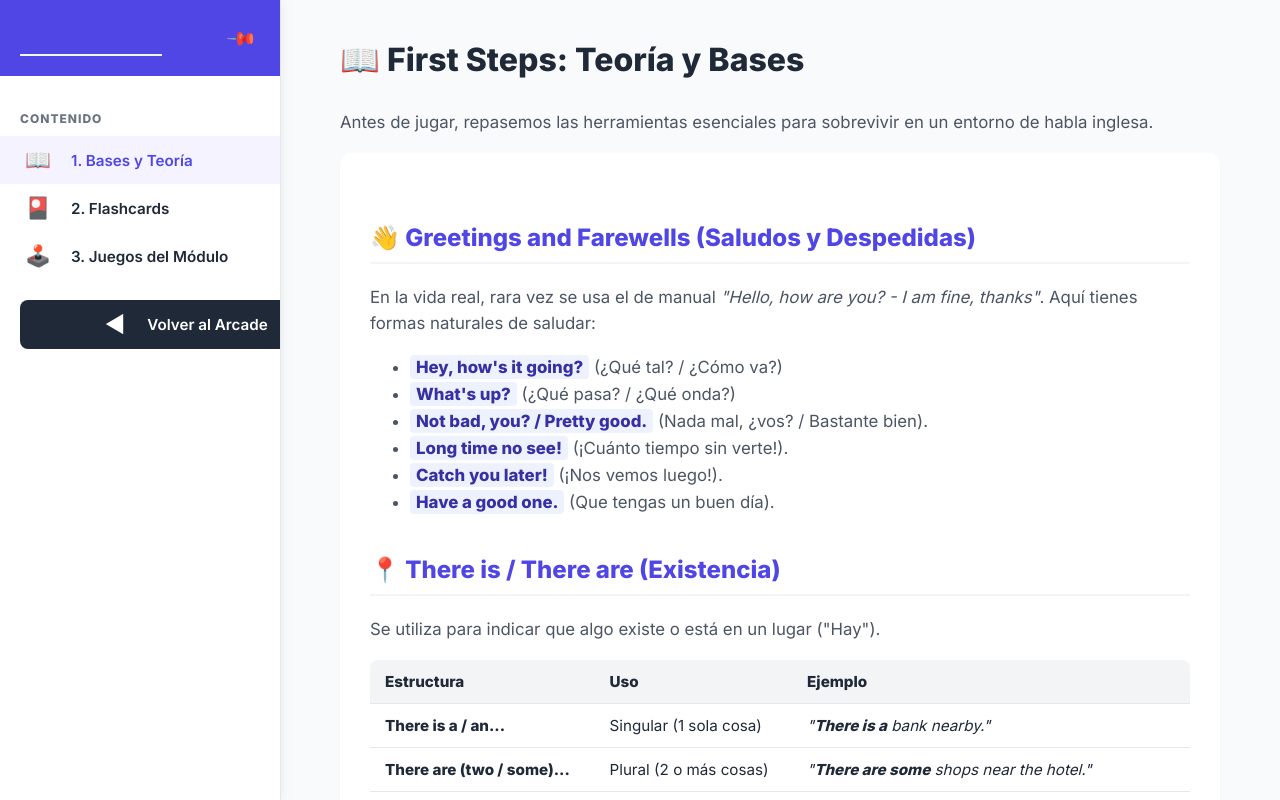
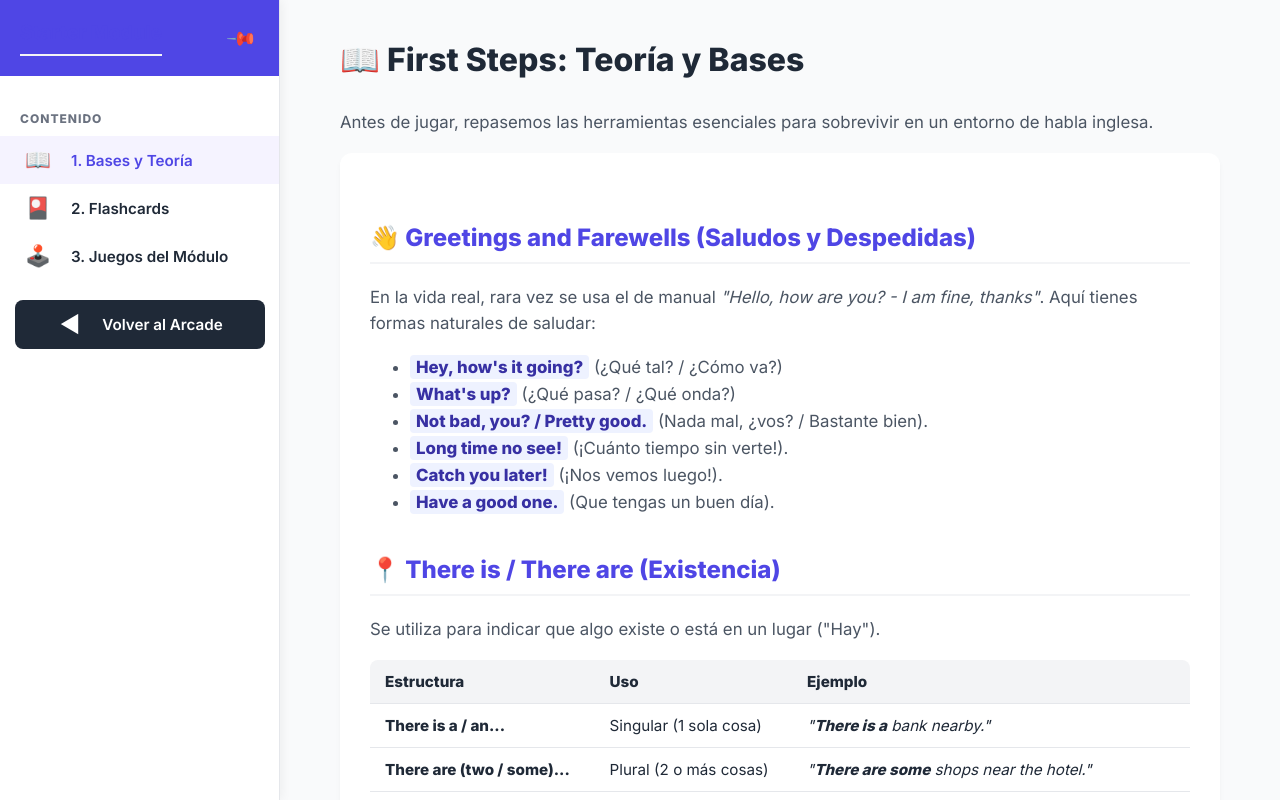
Before and after one commit to delfi-english/english-practice, a plain HTML site: page starter-module.html in a window 1280 px wide. Both pictures are taken after a click on the button "Fijar menú". Shown: the top 800 px of the page. Drawn offline with Linux system fonts and the light colour scheme.

Commit message:
Update starter-module.html
agregado de más expresiones y ajuste de barra lateral y audios

```diff
--- a/starter-module.html
+++ b/starter-module.html
@@ -6,6 +6,11 @@
     <title>Starter Module - Mi Plataforma</title>
     <style>
         @import url('https://fonts.googleapis.com/css2?family=Inter:wght@400;600;800&display=swap');
+
+        /* Parche global para evitar desbordamientos de padding que generan scrollbars */
+        * {
+            box-sizing: border-box;
+        }
 
         :root {
             --primary: #4f46e5;
@@ -26,9 +31,10 @@
             color: var(--text-dark);
             display: flex;
             min-height: 100vh;
+            overflow-x: hidden;
         }
 
-        /* SIDEBAR CONTRAÍBLE (Estilo unificado) */
+        /* SIDEBAR CONTRAÍBLE */
         .sidebar {
             width: 70px;
             background-color: var(--white);
@@ -42,7 +48,7 @@
             box-shadow: 2px 0 10px rgba(0,0,0,0.05);
             z-index: 50;
             transition: width 0.3s ease;
-            overflow-x: hidden;
+            overflow-x: hidden; /* Corta el scroll horizontal */
             white-space: nowrap;
         }
 
@@ -55,6 +61,7 @@
             padding: 20px;
             background-color: var(--primary);
             color: var(--white);
+            min-width: 280px; /* Mantiene la proporción al contraerse */
         }
 
         .sidebar-brand {
@@ -77,11 +84,12 @@
             cursor: pointer;
             opacity: 0.5;
             transition: opacity 0.2s, transform 0.2s;
+            margin-left: auto;
         }
         .pin-btn:hover { opacity: 1; transform: scale(1.1); }
         .sidebar.pinned .pin-btn { opacity: 1; transform: rotate(45deg); color: #fcd34d; }
 
-        .sidebar-nav { padding: 15px 0; overflow-y: auto; height: calc(100vh - 70px); }
+        .sidebar-nav { padding: 15px 0; overflow-y: auto; overflow-x: hidden; height: calc(100vh - 70px); }
 
         .nav-category {
             font-size: 0.75rem; text-transform: uppercase; letter-spacing: 1px;
@@ -102,7 +110,7 @@
         .nav-text { opacity: 0; transition: opacity 0.2s; font-family: 'Inter', sans-serif;}
         .sidebar:hover .nav-text, .sidebar.pinned .nav-text { opacity: 1; }
 
-        .btn-back { margin: 20px; background: var(--text-dark); color: white; border-radius: 8px; justify-content: center; opacity: 0; pointer-events: none; }
+        .btn-back { margin: 20px 15px; width: 250px; background: var(--text-dark); color: white; border-radius: 8px; justify-content: center; opacity: 0; pointer-events: none; }
         .sidebar:hover .btn-back, .sidebar.pinned .btn-back { opacity: 1; pointer-events: auto; }
         .btn-back:hover { background: #111827; color: white; }
 
@@ -197,8 +205,8 @@
             border: 2px solid var(--primary-dark);
         }
 
-        .word-en { font-size: 1.25rem; font-weight: 800; margin-bottom: 10px; }
-        .word-es { font-size: 1.15rem; font-weight: 600; }
+        .word-en { font-size: 1.25rem; font-weight: 800; margin-bottom: 10px; line-height: 1.3; }
+        .word-es { font-size: 1.15rem; font-weight: 600; line-height: 1.3; }
 
         .btn-audio {
             background: #eef2ff;
@@ -234,6 +242,7 @@
         .btn-launch {
             background: var(--primary); color: white; text-decoration: none;
             padding: 12px 25px; border-radius: 8px; font-weight: 600; transition: 0.2s;
+            white-space: nowrap;
         }
         .btn-launch:hover { background: var(--success); }
 
@@ -242,11 +251,12 @@
             body { flex-direction: column; }
             .sidebar { width: 100%; height: auto; position: relative; flex-direction: column; transition: none; }
             .sidebar:hover, .sidebar.pinned { width: 100%; }
+            .sidebar-header { min-width: 100%; }
             .pin-btn { display: none; }
             .sidebar-brand { opacity: 1; }
             .sidebar-nav { display: flex; overflow-x: auto; padding: 10px; height: auto; }
             .nav-category { display: none; }
-            .nav-item { padding: 8px 15px; background: var(--secondary); margin-right: 10px; border-radius: 20px; }
+            .nav-item { padding: 8px 15px; background: var(--secondary); margin-right: 10px; border-radius: 20px; width: auto; }
             .nav-text { opacity: 1; }
             .btn-back { display: none; }
             .main-content, .sidebar.pinned ~ .main-content { margin-left: 0; padding: 20px; }
@@ -343,7 +353,7 @@
                 <h3>Everyday Basics & Colors (Cosas cotidianas y Colores)</h3>
                 <p>
                     <strong>Basics:</strong> Wallet (billetera), Keys (llaves), Phone (teléfono), Bag / Backpack (bolso/mochila), Ticket (boleto), Passport (pasaporte), Cash (efectivo), Credit card (tarjeta).<br>
-                    <strong>Colors:</strong> Red (rojo), Blue (azul), Green (verde), Yellow (amarillo), Black (negro), White (blanco), Gray (gris), Pink (rosa), Orange (naranja).
+                    <strong>Colors:</strong> Red (rojo), Blue (azul), Green (verde), Yellow (amarillo), Black (negro), White (blanco), Gray (gris), Pink (rosa), Orange (naranja), Purple (violeta), Brown (marrón).
                 </p>
             </div>
         </div>
@@ -351,7 +361,7 @@
         <!-- SECCIÓN 2: FLASHCARDS -->
         <div id="flashcards-sec" class="section">
             <h1>🎴 Flashcards de Pronunciación</h1>
-            <p>Toca la tarjeta para ver la traducción. Presiona el parlante para escuchar la pronunciación nativa.</p>
+            <p>Toca la tarjeta para ver la traducción. Presiona el parlante para escuchar la pronunciación nativa limpia.</p>
 
             <div class="filters" id="filters-container">
                 <button class="filter-btn active" onclick="filterCards('all')">Todos</button>
@@ -416,31 +426,52 @@
         }
 
         // --- LÓGICA DE FLASHCARDS ---
+        // La propiedad "speech" se usa para que el sintetizador no lea las barras separadoras (slashes)
         const flashcardsData = [
             // Greetings & Chunks
-            { en: "Hello / Good Morning", es: "Hola / Buen día", cat: "greetings" },
+            { en: "Hello", es: "Hola", cat: "greetings" },
+            { en: "Good Morning", es: "Buen día", cat: "greetings" },
+            { en: "Good Afternoon", es: "Buenas tardes", cat: "greetings" },
+            { en: "Good Evening", es: "Buenas noches (al llegar)", cat: "greetings" },
+            { en: "Good Night", es: "Buenas noches (despedida)", cat: "greetings" },
             { en: "How's it going?", es: "¿Qué tal? / ¿Cómo te va?", cat: "greetings" },
             { en: "What's up?", es: "¿Qué pasa? / ¿Qué onda?", cat: "greetings" },
-            { en: "Not bad, you?", es: "Nada mal, ¿vos?", cat: "greetings" },
+            { en: "Pretty good", es: "Bastante bien", cat: "greetings" },
+            { en: "Not bad, you?", es: "Nada mal, ¿vos?", cat: "greetings", speech: "Not bad, you?" },
+            { en: "Have a good one", es: "Que tengas un buen día", cat: "greetings" },
             { en: "Long time no see!", es: "¡Cuánto tiempo sin verte!", cat: "greetings" },
             { en: "Catch you later", es: "Nos vemos luego", cat: "greetings" },
             { en: "Excuse me", es: "Disculpe / Permiso", cat: "greetings" },
             { en: "I don't understand", es: "No entiendo", cat: "greetings" },
+            { en: "Do you speak Spanish?", es: "¿Hablas español?", cat: "greetings" },
 
             // Places
             { en: "Airport", es: "Aeropuerto", cat: "places" },
-            { en: "Pharmacy", es: "Farmacia", cat: "places" },
             { en: "Hospital", es: "Hospital", cat: "places" },
+            { en: "Pharmacy / Drugstore", es: "Farmacia", cat: "places", speech: "Pharmacy, Drugstore" },
+            { en: "ATM machine", es: "Cajero automático", cat: "places" },
+            { en: "Bank", es: "Banco", cat: "places" },
+            { en: "Restaurant", es: "Restaurante", cat: "places" },
+            { en: "Coffee shop", es: "Cafetería", cat: "places" },
+            { en: "Bus station", es: "Terminal de colectivo", cat: "places" },
+            { en: "Train station", es: "Estación de tren", cat: "places" },
             { en: "Subway", es: "Subte / Metro", cat: "places" },
-            { en: "Bank", es: "Banco", cat: "places" },
-            { en: "ATM machine", es: "Cajero automático", cat: "places" },
+            { en: "Museum", es: "Museo", cat: "places" },
+            { en: "Movie theater", es: "Cine", cat: "places" },
+            { en: "Park", es: "Parque", cat: "places" },
+            { en: "Church", es: "Iglesia", cat: "places" },
+            { en: "Hotel", es: "Hotel", cat: "places" },
+            { en: "Clinic", es: "Clínica", cat: "places" },
 
             // Basics
             { en: "Wallet", es: "Billetera", cat: "basics" },
             { en: "Keys", es: "Llaves", cat: "basics" },
             { en: "Phone", es: "Teléfono celular", cat: "basics" },
+            { en: "Bag / Backpack", es: "Bolso / Mochila", cat: "basics", speech: "Bag, Backpack" },
             { en: "Ticket", es: "Boleto / Pasaje", cat: "basics" },
             { en: "Passport", es: "Pasaporte", cat: "basics" },
+            { en: "Cash", es: "Efectivo", cat: "basics" },
+            { en: "Credit card", es: "Tarjeta de crédito", cat: "basics" },
 
             // Colors
             { en: "Red", es: "Rojo", cat: "colors" },
@@ -448,11 +479,17 @@
             { en: "Green", es: "Verde", cat: "colors" },
             { en: "Yellow", es: "Amarillo", cat: "colors" },
             { en: "Black", es: "Negro", cat: "colors" },
+            { en: "White", es: "Blanco", cat: "colors" },
+            { en: "Gray", es: "Gris", cat: "colors" },
+            { en: "Pink", es: "Rosa", cat: "colors" },
+            { en: "Orange", es: "Naranja", cat: "colors" },
+            { en: "Purple", es: "Violeta", cat: "colors" },
+            { en: "Brown", es: "Marrón", cat: "colors" },
 
             // Family
             { en: "Parents", es: "Padres", cat: "family" },
-            { en: "Mother / Mom", es: "Madre / Mamá", cat: "family" },
-            { en: "Father / Dad", es: "Padre / Papá", cat: "family" },
+            { en: "Mother / Mom", es: "Madre / Mamá", cat: "family", speech: "Mother, Mom" },
+            { en: "Father / Dad", es: "Padre / Papá", cat: "family", speech: "Father, Dad" },
             { en: "Sibling", es: "Hermano/a (General)", cat: "family" }
         ];
 
@@ -478,8 +515,8 @@
             audioBtn.className = 'btn-audio';
             audioBtn.innerHTML = '🔊';
             audioBtn.onclick = function(e) {
-                e.stopPropagation(); // Evita que la tarjeta gire
-                speak(data.en);
+                e.stopPropagation(); // Evita que la tarjeta gire al tocar el parlante
+                speak(data.en, data.speech);
             };
             front.appendChild(audioBtn);
 
@@ -511,13 +548,15 @@
             });
         }
 
-        function speak(text) {
+        // Si speechText existe (ej. sin la barra lateral) lee ese, si no lee el texto normal.
+        function speak(text, speechText) {
             if (synth.speaking) {
                 synth.cancel();
             }
-            const utterThis = new SpeechSynthesisUtterance(text);
-            utterThis.lang = 'en-US'; // Pronunciación americana por defecto
-            utterThis.rate = 0.9; // Un poco más lento para mejor comprensión
+            const textToSpeak = speechText || text;
+            const utterThis = new SpeechSynthesisUtterance(textToSpeak);
+            utterThis.lang = 'en-US';
+            utterThis.rate = 0.9;
             synth.speak(utterThis);
         }
 
```
